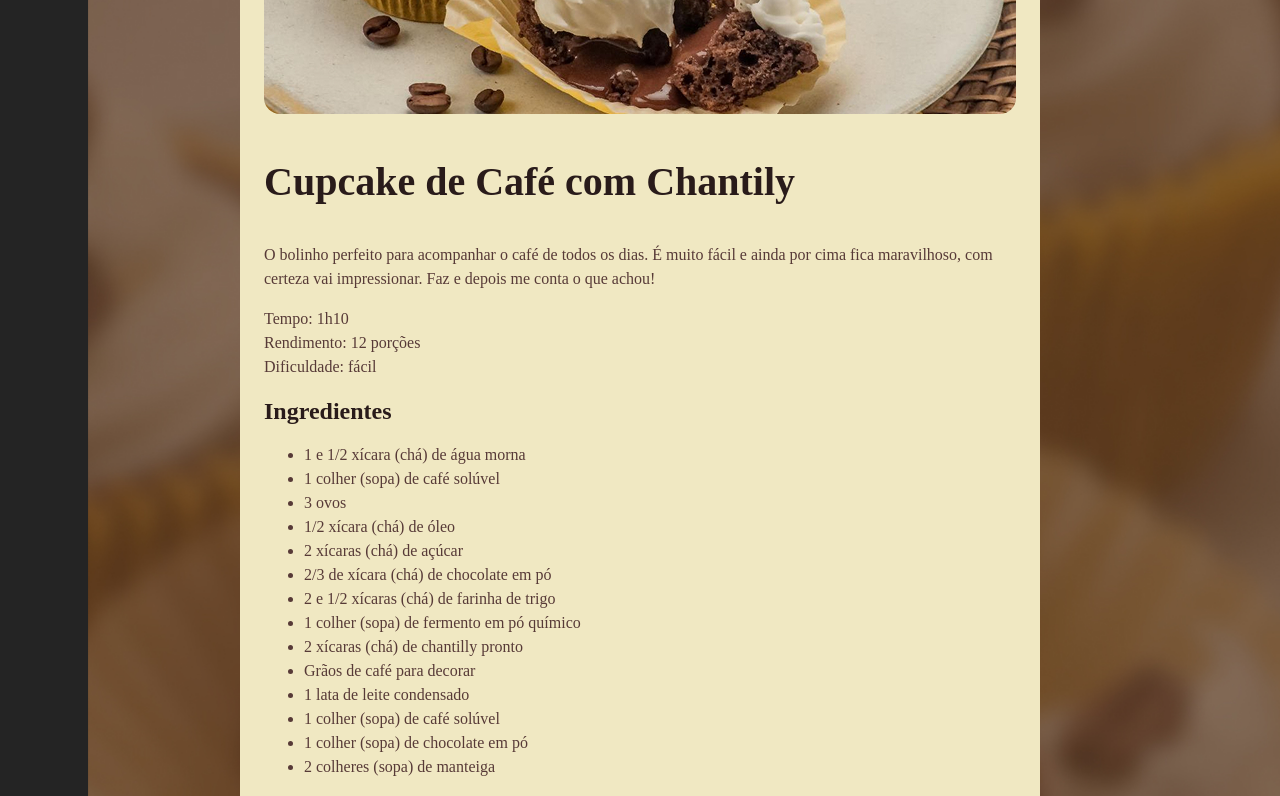
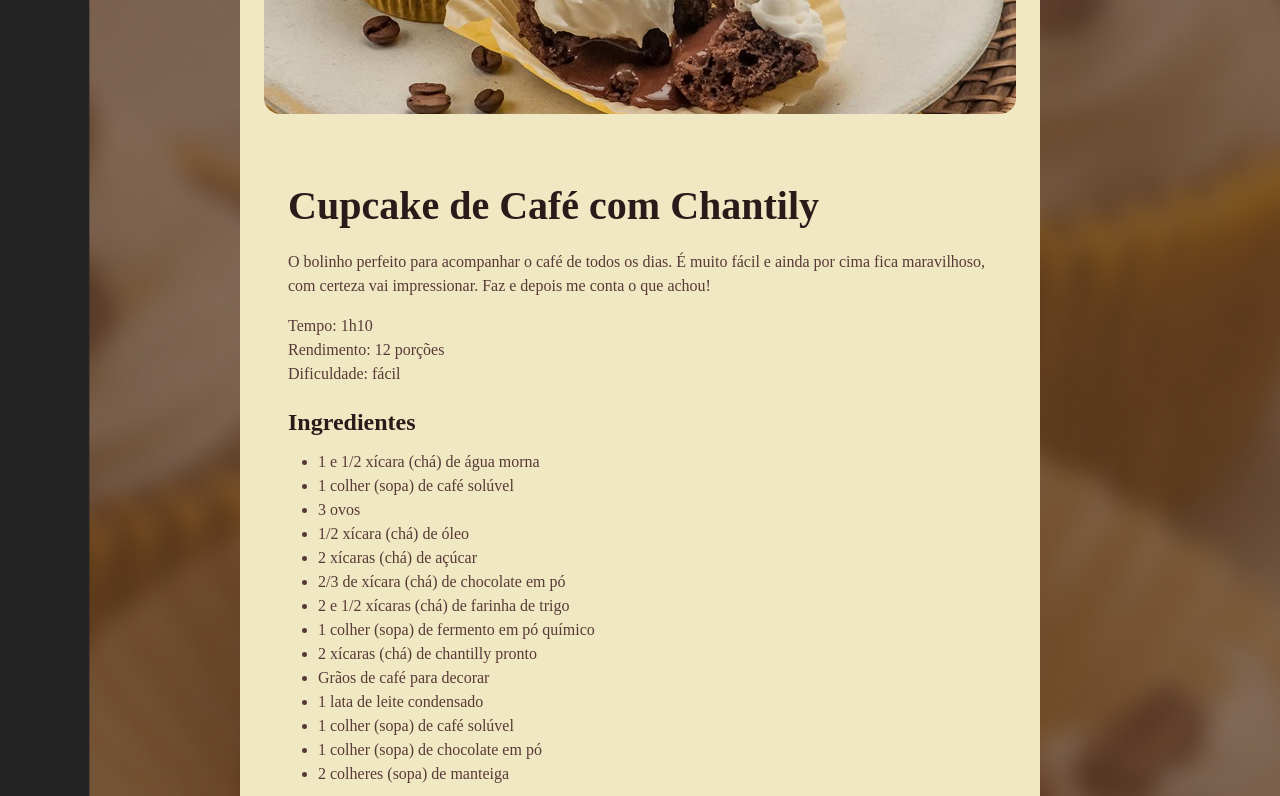
Before and after one commit to Gabriots/Projeto-1, a plain HTML site: page index.html in a window 1280 px wide. Shown: the part 660-1456 px from the top of the page. Drawn offline with Linux system fonts and the light colour scheme; a web font is replaced by a local one.

Commit message:
espaços

```diff
--- a/style.css
+++ b/style.css
@@ -23,12 +23,27 @@ body{
     margin-right: auto;
     box-sizing: border-box;
     }
+    main{
+        padding: 24px;
+
+    }
     h1{
         line-height: 140%;
         font-size: 40px;
         color: #291B1A;
+        margin-bottom: 4px;
+    }
+    #about p +p {
+        margin-top: 12px;
+    }
+    section + section{
+        margin-top: 24px;
     }
     h2{
     font-size: 24px;
     color: #291B1A;
+    margin-bottom: 4px;
     }
+    ul{
+        padding-left: 30px;
+    }
```
